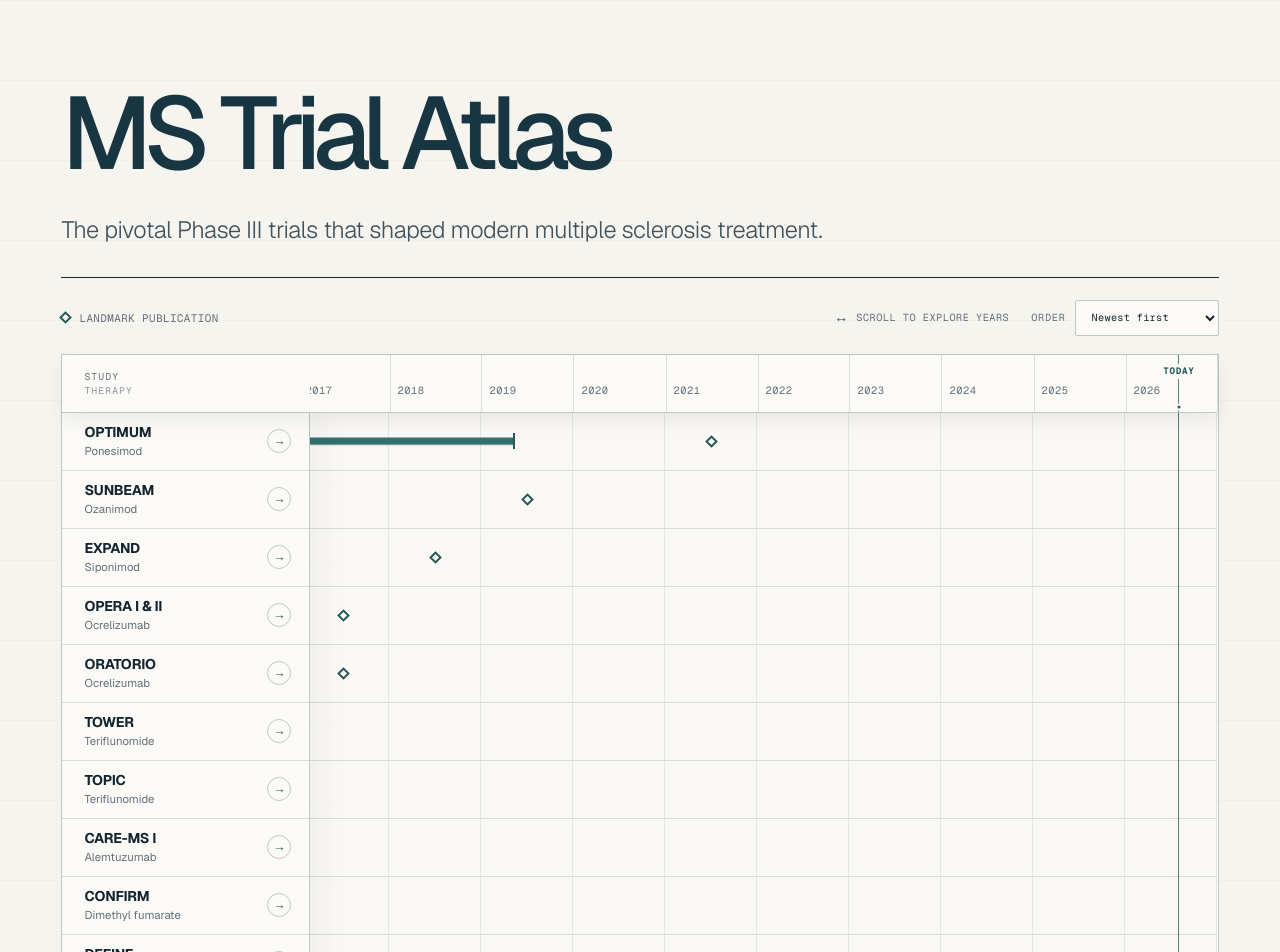
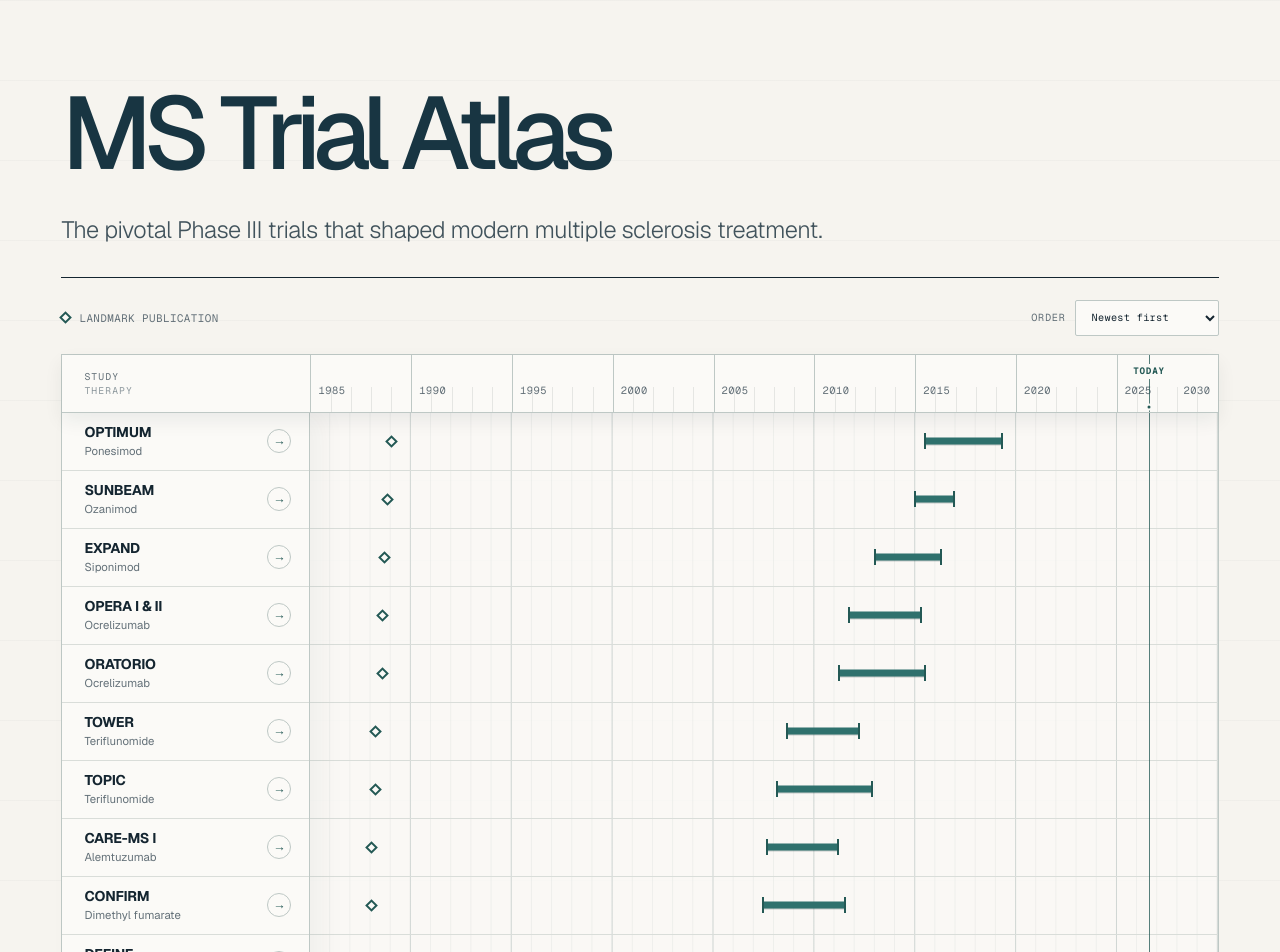
Before and after one commit to Douglas216/ms-trial-atlas, a Next.js app: page / in a window 1280 px wide. Shown: the top 952 px of the page. Built offline with nearby package versions, Linux system fonts and the light colour scheme.

Commit message:
Fit timeline to five-year axis

```diff
--- a/app/components/TrialTimeline.tsx
+++ b/app/components/TrialTimeline.tsx
@@ -22,7 +22,6 @@ type TooltipState =
 
 type TrialSortOrder = "newest" | "oldest" | "alphabetical";
 
-const YEAR_WIDTH = 92;
 const ROW_HEIGHT = 58;
 const TRIAL_TOOLTIP_WIDTH = 316;
 const PUBLICATION_TOOLTIP_WIDTH = 360;
@@ -178,9 +177,6 @@ export function TrialTimeline({ trials, now }: { trials: Trial[]; now: string })
   const [tooltip, setTooltip] = useState<TooltipState>(null);
   const [sortOrder, setSortOrder] = useState<TrialSortOrder>("newest");
   const hideTimer = useRef<ReturnType<typeof setTimeout> | null>(null);
-  const axisScroller = useRef<HTMLDivElement | null>(null);
-  const plotScroller = useRef<HTMLDivElement | null>(null);
-  const initialScrollApplied = useRef(false);
 
   const datedTrials = useMemo(
     () =>
@@ -211,7 +207,7 @@ export function TrialTimeline({ trials, now }: { trials: Trial[]; now: string })
     [trials],
   );
 
-  const { minYear, maxYear, minTime, maxTime, years, plotWidth } = useMemo(() => {
+  const { minYear, maxYear, minTime, maxTime, years } = useMemo(() => {
     const nowTime = parseDate(now).getTime();
     const allTimes = datedTrials.flatMap((trial) => [
       parseDate(trial.startDate!).getTime(),
@@ -221,8 +217,10 @@ export function TrialTimeline({ trials, now }: { trials: Trial[]; now: string })
         : parseDate(trial.primaryCompletionDate!).getTime(),
     ]);
     allTimes.push(nowTime);
-    const firstYear = new Date(Math.min(...allTimes)).getUTCFullYear();
-    const lastYear = new Date(Math.max(...allTimes)).getUTCFullYear() + 1;
+    const earliestYear = new Date(Math.min(...allTimes)).getUTCFullYear();
+    const latestYear = new Date(Math.max(...allTimes)).getUTCFullYear();
+    const firstYear = Math.floor(earliestYear / 5) * 5;
+    const lastYear = Math.ceil(latestYear / 5) * 5;
     const tickYears = Array.from(
       { length: lastYear - firstYear + 1 },
       (_, index) => firstYear + index,
@@ -233,15 +231,20 @@ export function TrialTimeline({ trials, now }: { trials: Trial[]; now: string })
       minTime: Date.UTC(firstYear, 0, 1),
       maxTime: Date.UTC(lastYear, 0, 1),
       years: tickYears,
-      plotWidth: (lastYear - firstYear) * YEAR_WIDTH,
     };
   }, [datedTrials, now]);
 
   const position = (date: string | number) => {
     const time = typeof date === "number" ? date : parseDate(date).getTime();
-    return ((time - minTime) / (maxTime - minTime)) * plotWidth;
+    return ((time - minTime) / (maxTime - minTime)) * 100;
   };
   const todayLeft = position(now);
+  const yearCount = maxYear - minYear;
+  const majorIntervalCount = yearCount / 5;
+  const plotStyle = {
+    "--annual-grid-width": `${100 / yearCount}%`,
+    "--major-grid-width": `${100 / majorIntervalCount}%`,
+  } as CSSProperties;
 
   const tooltipPosition = (
     event:
@@ -330,17 +333,6 @@ export function TrialTimeline({ trials, now }: { trials: Trial[]; now: string })
     };
   }, []);
 
-  useEffect(() => {
-    if (!initialScrollApplied.current && plotScroller.current) {
-      const scroller = plotScroller.current;
-      scroller.scrollLeft = scroller.scrollWidth - scroller.clientWidth;
-      if (axisScroller.current) {
-        axisScroller.current.scrollLeft = scroller.scrollLeft;
-      }
-      initialScrollApplied.current = true;
-    }
-  }, [plotWidth]);
-
   return (
     <section className="timeline-figure" aria-label="Pivotal MS trial timeline">
       <div className="timeline-caption">
@@ -349,10 +341,6 @@ export function TrialTimeline({ trials, now }: { trials: Trial[]; now: string })
           Landmark publication
         </div>
         <div className="timeline-controls">
-          <p className="timeline-scroll-hint">
-            <span aria-hidden="true">↔</span>
-            Scroll to explore years
-          </p>
           <label className="timeline-sort" htmlFor="timeline-sort-order">
             <span>Order</span>
             <select
@@ -377,23 +365,33 @@ export function TrialTimeline({ trials, now }: { trials: Trial[]; now: string })
             <span>Study</span>
             <span>Therapy</span>
           </div>
-          <div className="axis-scroller" ref={axisScroller} aria-hidden="true">
-            <div className="axis" style={{ width: plotWidth }}>
+          <div className="axis-scroller" aria-hidden="true">
+            <div className="axis">
               <div
                 className="today-marker today-marker--axis"
-                style={{ left: todayLeft }}
+                style={{ left: `${todayLeft}%` }}
               >
                 <span>Today</span>
               </div>
               {years.map((year) => {
                 const tickLeft = position(Date.UTC(year, 0, 1));
+                const isMajor = year % 5 === 0;
+                const majorIndex = (year - minYear) / 5;
                 return (
                   <div
-                    className="axis-tick"
+                    className={`axis-tick ${
+                      isMajor ? "axis-tick--major" : "axis-tick--minor"
+                    } ${year === maxYear ? "axis-tick--last" : ""}`}
                     key={year}
-                    style={{ left: tickLeft }}
+                    style={{ left: `${tickLeft}%` }}
                   >
-                    <span>{year}</span>
+                    {isMajor && (
+                      <span
+                        className={majorIndex % 2 === 1 ? "axis-label--secondary" : ""}
+                      >
+                        {year}
+                      </span>
+                    )}
                   </div>
                 );
               })}
@@ -419,21 +417,11 @@ export function TrialTimeline({ trials, now }: { trials: Trial[]; now: string })
           ))}
         </div>
 
-        <div
-          className="plot-scroller"
-          ref={plotScroller}
-          tabIndex={0}
-          aria-label="Scrollable year axis. Use horizontal scrolling to explore years."
-          onScroll={(event) => {
-            if (axisScroller.current) {
-              axisScroller.current.scrollLeft = event.currentTarget.scrollLeft;
-            }
-          }}
-        >
-          <div className="plot" style={{ width: plotWidth }}>
+        <div className="plot-scroller">
+          <div className="plot" style={plotStyle}>
             <div
               className="today-marker today-marker--plot"
-              style={{ left: todayLeft }}
+              style={{ left: `${todayLeft}%` }}
               aria-hidden="true"
             >
               <span>Today</span>
@@ -442,13 +430,13 @@ export function TrialTimeline({ trials, now }: { trials: Trial[]; now: string })
               {sortedDatedTrials.map((trial) => {
                 const left = position(trial.startDate!);
                 const completion = position(trial.primaryCompletionDate!);
-                const width = Math.max(completion - left, 26);
+                const width = completion - left;
                 const publicationLeft = trial.publication
                   ? position(Date.UTC(trial.publication.year, 6, 1))
                   : null;
                 const barStyle = {
-                  "--bar-left": `${left}px`,
-                  "--bar-width": `${width}px`,
+                  "--bar-left": `${left}%`,
+                  "--bar-width": `${width}%`,
                   height: ROW_HEIGHT,
                 } as CSSProperties;
 
--- a/app/globals.css
+++ b/app/globals.css
@@ -119,24 +119,6 @@ a {
   align-items: center;
   justify-content: flex-end;
   gap: 22px;
-}
-
-.timeline-scroll-hint {
-  display: flex;
-  align-items: center;
-  gap: 8px;
-  margin: 0;
-  color: var(--muted);
-  font-family: var(--font-geist-mono), monospace;
-  font-size: 0.64rem;
-  letter-spacing: 0.05em;
-  text-transform: uppercase;
-}
-
-.timeline-scroll-hint span {
-  color: var(--accent-dark);
-  font-size: 0.88rem;
-  letter-spacing: 0;
 }
 
 .timeline-sort {
@@ -314,15 +296,8 @@ a {
 }
 
 .plot-scroller {
-  overflow-x: auto;
-  overflow-y: hidden;
-  scrollbar-color: var(--line-strong) transparent;
-  scrollbar-width: thin;
-  outline: none;
-}
-
-.plot-scroller:focus-visible {
-  box-shadow: inset 0 0 0 2px var(--accent);
+  min-width: 0;
+  overflow: hidden;
 }
 
 .plot {
@@ -387,12 +362,22 @@ a {
 
 .axis-tick {
   position: absolute;
+  width: 1px;
+}
+
+.axis-tick--major {
   inset-block: 0;
-  width: 1px;
+  background: var(--line-strong);
+}
+
+.axis-tick--minor {
+  top: 32px;
+  bottom: 0;
   background: var(--line);
-}
-
-.axis-tick span {
+  opacity: 0.66;
+}
+
+.axis-tick--major span {
   position: absolute;
   bottom: 13px;
   left: 8px;
@@ -402,16 +387,29 @@ a {
   letter-spacing: 0.05em;
 }
 
+.axis-tick--last span {
+  right: 8px;
+  left: auto;
+}
+
 .plot-row {
   position: relative;
   border-bottom: 1px solid var(--line);
-  background-image: repeating-linear-gradient(
-    90deg,
-    transparent 0,
-    transparent calc(92px - 1px),
-    rgba(190, 200, 197, 0.38) calc(92px - 1px),
-    rgba(190, 200, 197, 0.38) 92px
-  );
+  background-image:
+    linear-gradient(
+      90deg,
+      transparent calc(100% - 1px),
+      rgba(190, 200, 197, 0.62) calc(100% - 1px)
+    ),
+    linear-gradient(
+      90deg,
+      transparent calc(100% - 1px),
+      rgba(190, 200, 197, 0.2) calc(100% - 1px)
+    );
+  background-repeat: repeat-x;
+  background-size:
+    var(--major-grid-width) 100%,
+    var(--annual-grid-width) 100%;
 }
 
 .trial-interval {
@@ -419,7 +417,7 @@ a {
   top: 50%;
   left: var(--bar-left);
   display: block;
-  width: var(--bar-width);
+  width: max(var(--bar-width), 12px);
   height: 28px;
   translate: 0 -50%;
   border-radius: 2px;
@@ -1595,7 +1593,7 @@ a {
 
   .timeline-controls {
     width: 100%;
-    justify-content: space-between;
+    justify-content: flex-start;
   }
 
   .timeline-frame,
@@ -1624,6 +1622,10 @@ a {
 
   .study-label small {
     font-size: 0.65rem;
+  }
+
+  .axis-label--secondary {
+    display: none;
   }
 
   .verification-row {
```
Also changed, not shown: 1 other file (tests, documents, lock files or other folders).
